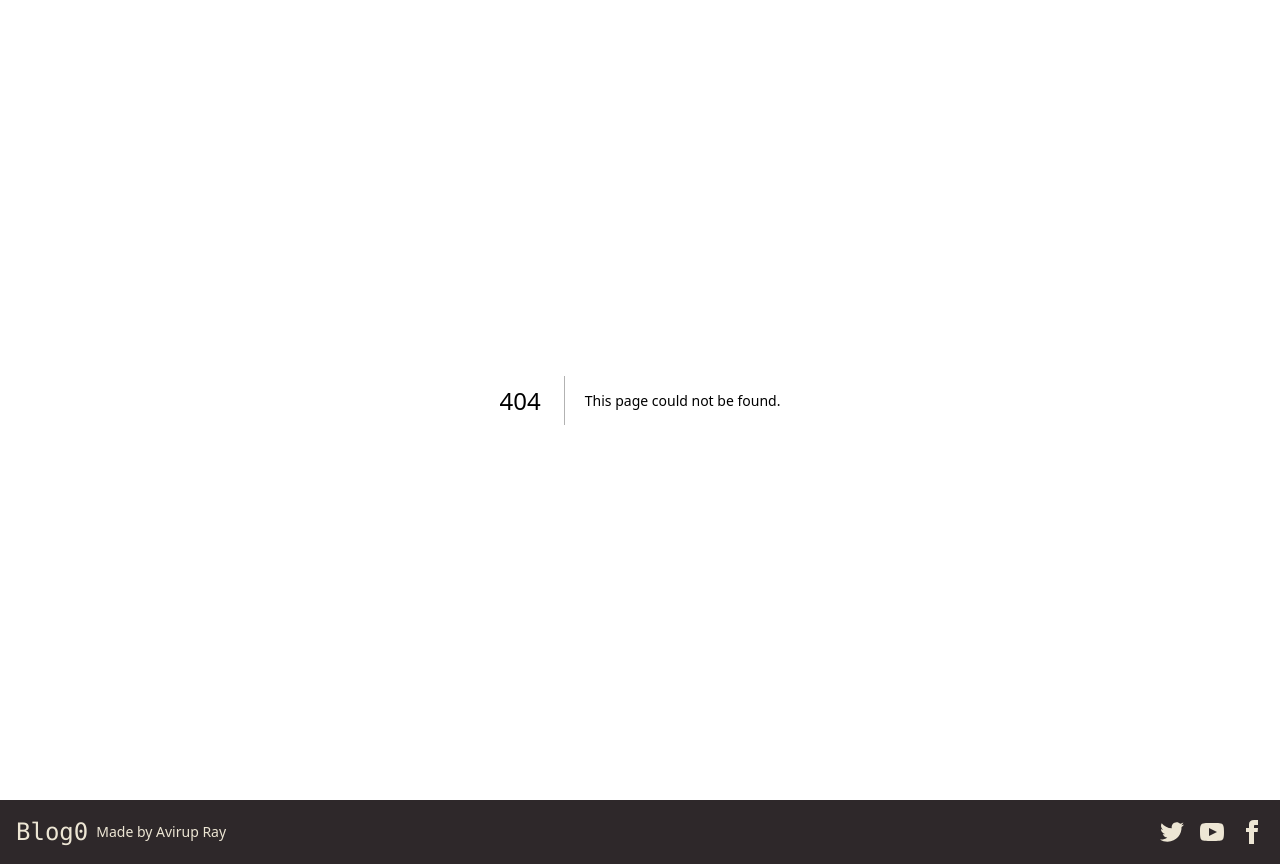
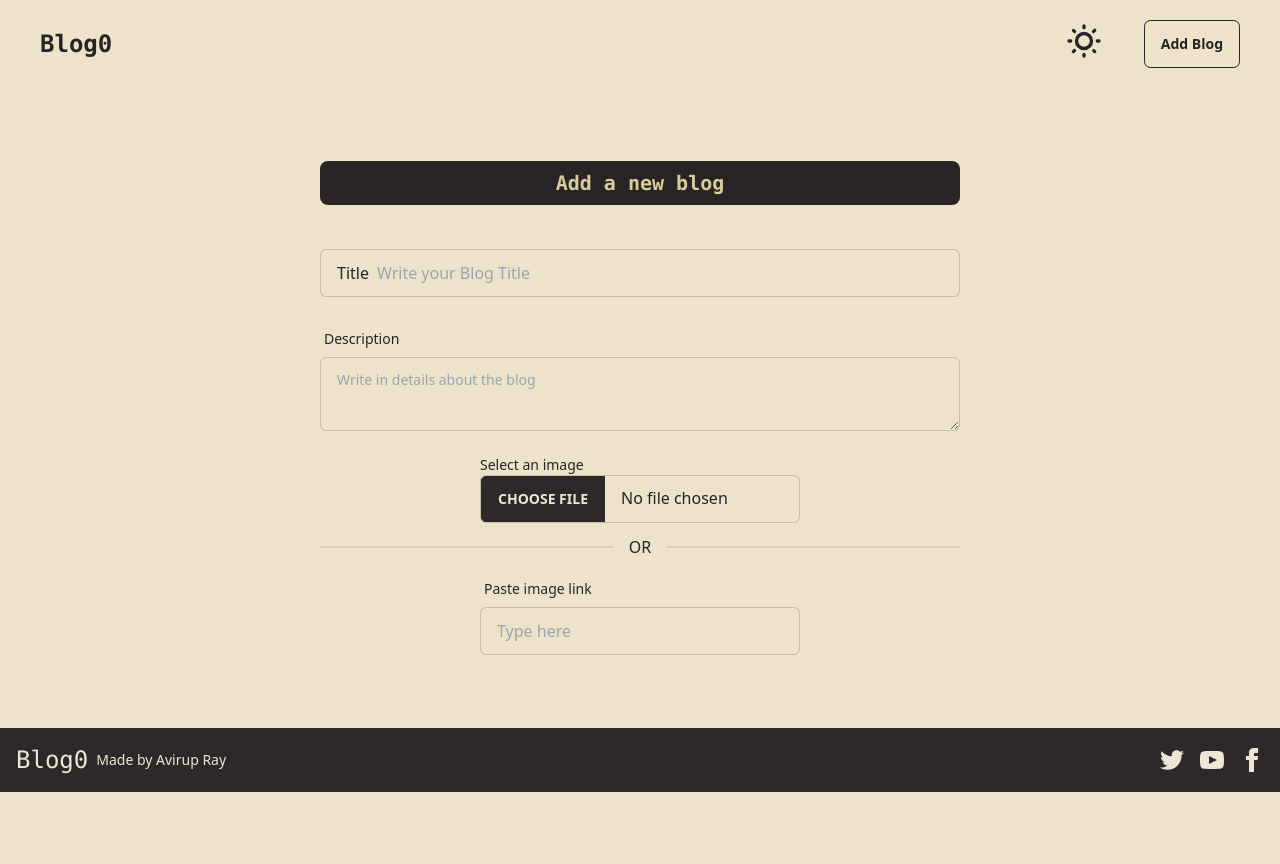
Before and after one commit to AvirupRay/blog_app, a Next.js app: page /page in a window 1280 px wide. Before the commit this address had no page. After the commit the page ends 800 px from the top, so only its background shows below. Built offline with nearby package versions, Linux system fonts and the light colour scheme.

Commit message:
added a page to post blog

```diff
--- a/app/layout.jsx
+++ b/app/layout.jsx
@@ -1,6 +1,7 @@
 import localFont from "next/font/local";
 import "./globals.css";
 import Fter from "@/components/Fter";
+import Header from "@/components/Header";
 
 const geistSans = localFont({
   src: "./fonts/GeistVF.woff",
@@ -24,6 +25,7 @@ export default function RootLayout({ children }) {
       <body
         className={`${geistSans.variable} ${geistMono.variable} antialiased`}
       >
+        <Header />
         {children}
         <Fter />
       </body>
--- a/app/page.jsx
+++ b/app/page.jsx
@@ -36,8 +36,6 @@ export default function Home() {
 
   return (
     <div className="h-[100vh]">
-      <Header />
-
       <div className="flex flex-col items-center justify-center gap-5">
         <h1 className=" text-3xl font-medium">Latest Blogs</h1>
         <p className="mt-5 max-w-[740px] m-auto text-s">
--- /dev/null
+++ b/app/page/page.jsx
@@ -0,0 +1,70 @@
+import React from "react";
+
+function page() {
+  async function newBlog(formData) {
+    "use server";
+    console.log("helloaa");
+    const file = formData.get("image");
+    console.log(file);
+    const arrayBuffer = await file.arrayBuffer();
+    const buffer = new Uint8Array(arrayBuffer);
+    console.log(buffer);
+  }
+
+  return (
+    <div className="flex flex-col justify-center items-center h-[80vh]">
+      <form
+        action={newBlog}
+        className="flex flex-col gap-6 w-2/4 justify-center items-center"
+      >
+        <button className=" bg-base-content p-2 mb-5 text-base-300 text-xl rounded-lg w-full text-center font-mono font-extrabold">
+          Add a new blog
+        </button>
+        {/* title */}
+        <label className="input input-bordered flex items-center gap-2 w-full">
+          Title
+          <input
+            type="text"
+            className="grow"
+            placeholder="Write your Blog Title"
+          />
+        </label>
+        {/* description */}
+        <label className="form-control w-full">
+          <div className="label">
+            <span className="label-text">Description</span>
+          </div>
+          <textarea
+            className="textarea textarea-bordered"
+            placeholder="Write in details about the blog"
+          ></textarea>
+          {/* image */}
+        </label>
+        <div className="flex w-full flex-col justify-center items-center border-opacity-50">
+          <label className="form-control w-full max-w-xs">
+            <span className="label-text">Select an image</span>
+            <input
+              type="file"
+              accept="image/*"
+              name="image"
+              className="file-input file-input-bordered w-full max-w-xs"
+            />
+          </label>
+          <div className="divider">OR</div>
+          <label className="form-control w-full max-w-xs">
+            <div className="label">
+              <span className="label-text">Paste image link</span>
+            </div>
+            <input
+              type="text"
+              placeholder="Type here"
+              className="input input-bordered w-full max-w-xs"
+            />
+          </label>
+        </div>
+      </form>
+    </div>
+  );
+}
+
+export default page;
--- a/components/Header.jsx
+++ b/components/Header.jsx
@@ -1,6 +1,8 @@
+"use client";
 import React from "react";
 import SwitchBG from "./SwitchBG";
 import { useState, useEffect } from "react";
+import Link from "next/link";
 
 const Header = () => {
   const clicked = async () => {
@@ -12,9 +14,9 @@ const Header = () => {
       <div className=" font-bold font-mono text-2xl select-none">Blog0</div>
       <div className="flex gap-10">
         <SwitchBG />
-        <button onClick={clicked} className="btn btn-outline">
+        <Link href={"/page"} className="btn btn-outline">
           Add Blog
-        </button>
+        </Link>
       </div>
     </div>
   );
```
Also changed, not shown: 1 other file (tests, documents, lock files or other folders).
